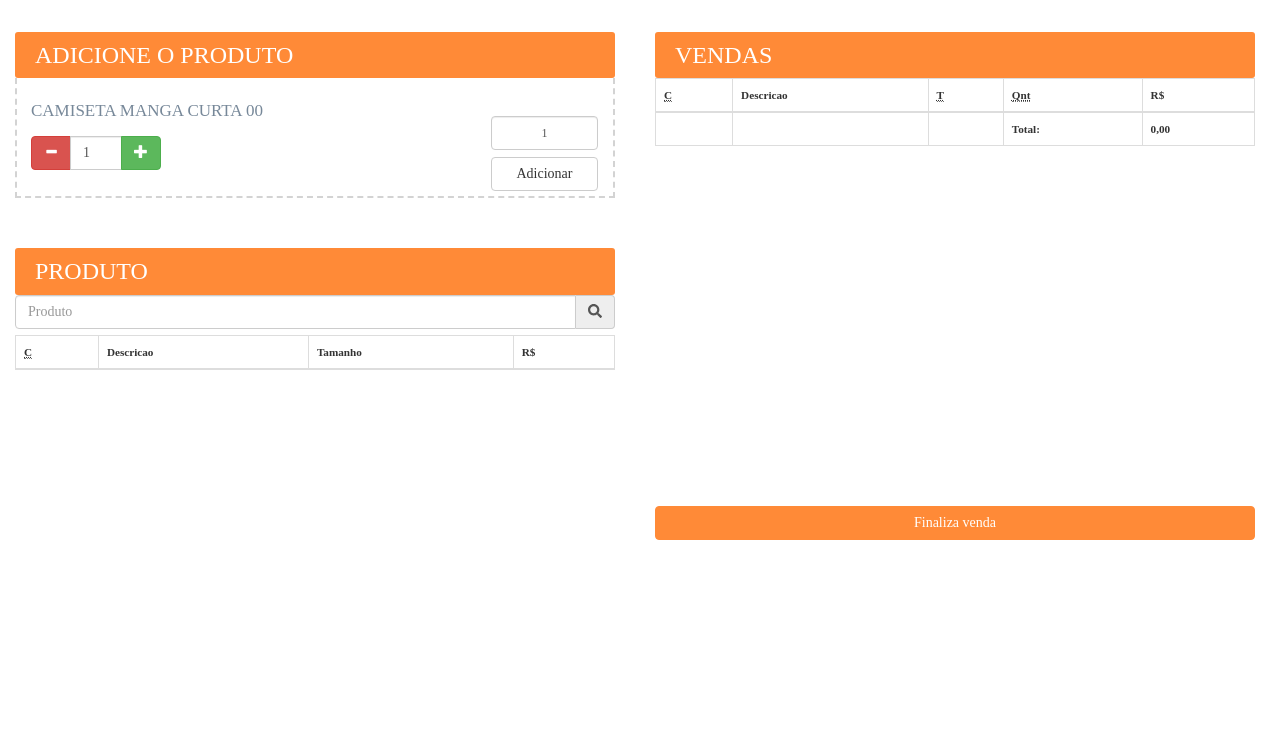
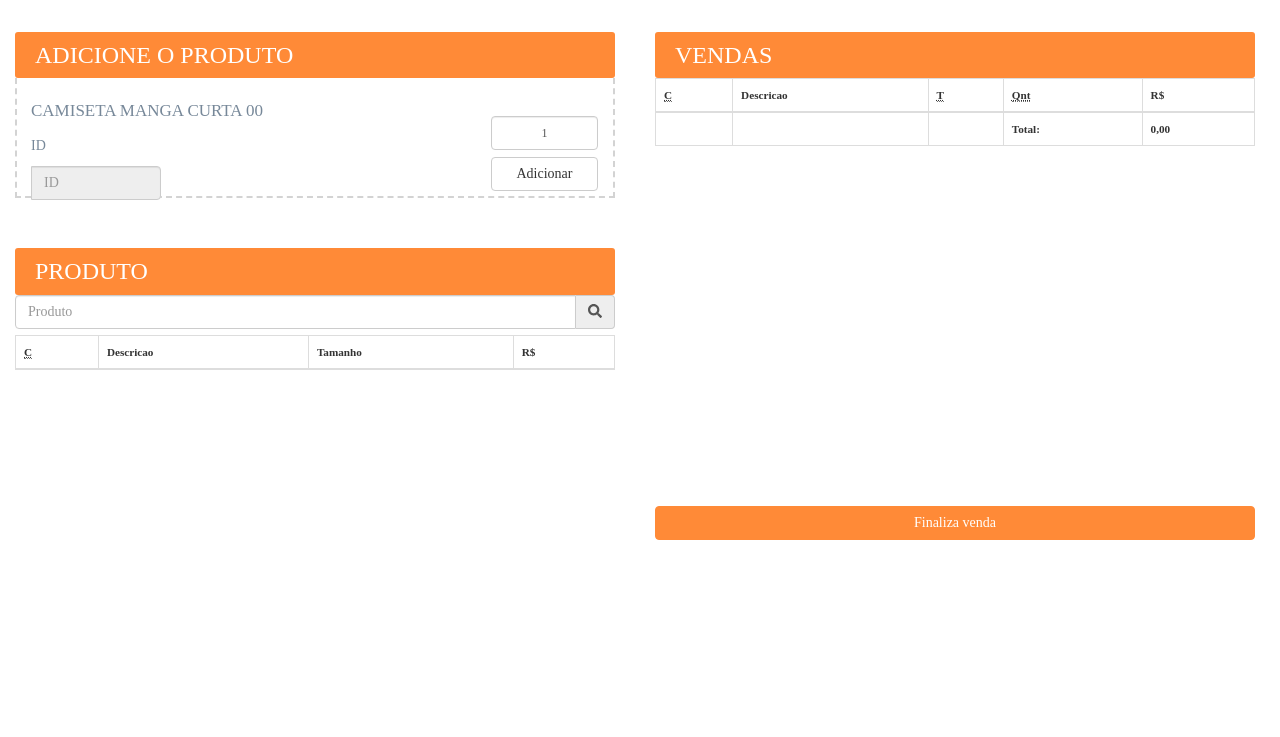
Before and after one commit to gkhonda/Sold_Alt, an Electron app: page src/html/sale.html in a window 1280 px wide. Shown: the part 63-800 px from the top of the page. Drawn offline with nearby package versions, Linux system fonts and the light colour scheme; no server answers.

Commit message:
fixed sale screen minor bugs, disconnected (kind of) salesman flows that went to administrator flow

```diff
--- a/main_windows/main.js
+++ b/main_windows/main.js
@@ -103,7 +103,7 @@ ipcMain.on('add-client-to-sale', (e, args) => {
     global['Client_id'] = args['id'];
 });
 
-// Tela de login
+// Tela de criar cliente
 ipcMain.on('new-client', (e, args) => {
     mainWindow.createWindow({'url': 'src/html/client_create.html'})
 });
--- a/src/html/sale.html
+++ b/src/html/sale.html
@@ -83,25 +83,14 @@
                 <div class="first-side">
                     <span class="h2" id="productDesc">CAMISETA MANGA CURTA 00</span>
                     <div class="input-group number-input">
-                        <span class="input-group-btn">
-                            <button type="button" class="btn btn-danger btn-number" data-type="minus"
-                                    data-field="quant[2]">
-                                <span class="glyphicon glyphicon-minus"></span>
-                            </button>
-                        </span>
-                        <input type="text" name="quant[2]" class="form-control input-number quantity" value="1" min="1"
-                               max="100">
-                        <span class="input-group-btn">
-                            <button type="button" class="btn btn-success btn-number" data-type="plus"
-                                    data-field="quant[2]">
-                                <span class="glyphicon glyphicon-plus"></span>
-                            </button>
-                        </span>
+                        <p>ID</p>
+                        <input type="number" id="productId" name="quant[2]" class="form-control input-number" placeholder="ID" min="1" readonly>
+
                     </div>
                 </div>
 
                 <div class="second-size">
-                    <input type="text" id="productId" value="1" class="form-control codigo">
+                    <input type="number" value="1" class="form-control codigo quantity" min="1">
                     <button type="button" class="btn btn-default" id="btnAdd">
                         Adicionar
                     </button>
```
Also changed, not shown: src/js/menu.js (+38 -2 lines).
